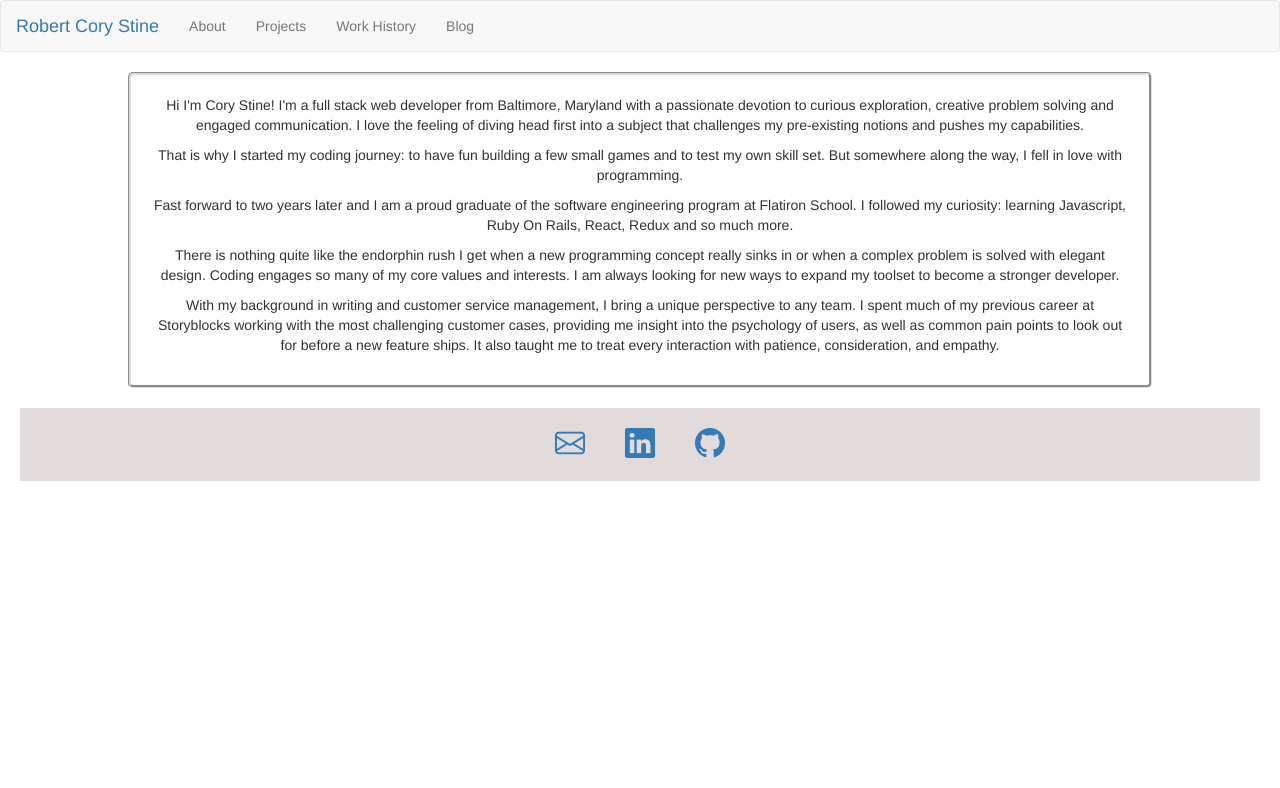
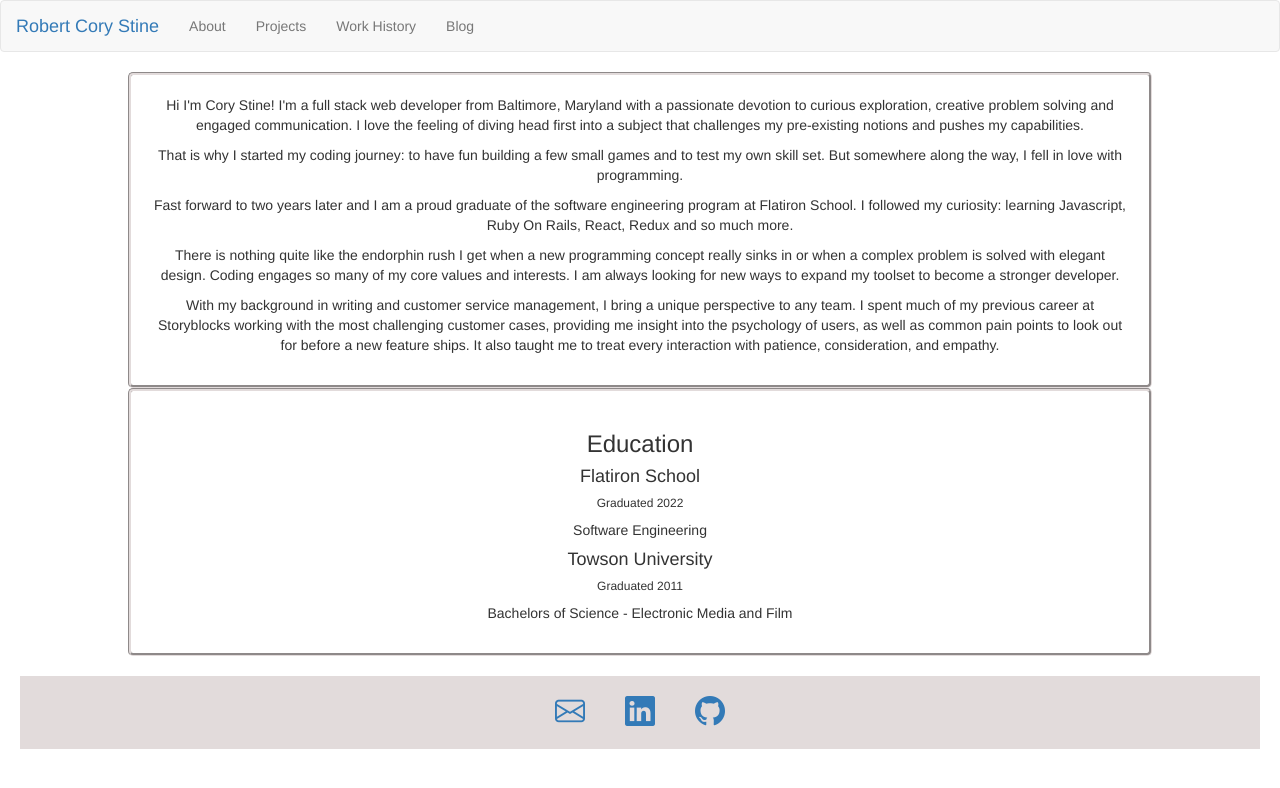
Before and after one commit to GoldenPavilion/portfolio, a React (Create React App) app: page /about in a window 1280 px wide. Shown: the top 788 px of the page. Built offline with nearby package versions, Linux system fonts and the light colour scheme.

Commit message:
added education box in about section

```diff
--- a/src/About.js
+++ b/src/About.js
@@ -10,6 +10,19 @@ const About = () => {
                 <p>There is nothing quite like the endorphin rush I get when a new programming concept really sinks in or when a complex problem is solved with elegant design. Coding engages so many of my core values and interests. I am always looking for new ways to expand my toolset to become a stronger developer.</p>
                 <p>With my background in writing and customer service management, I bring a unique perspective to any team. I spent much of my previous career at Storyblocks working with the most challenging customer cases, providing me insight into the psychology of users, as well as common pain points to look out for before a new feature ships. It also taught me to treat every interaction with patience, consideration, and empathy.</p>
             </div>
+            <div className="about-text">
+                <h3>Education</h3>
+                <div className="school">
+                    <h4>Flatiron School</h4>
+                    <h6>Graduated 2022</h6>
+                    <p>Software Engineering</p>
+                </div>
+                <div className="school">
+                    <h4>Towson University</h4>
+                    <h6>Graduated 2011</h6>
+                    <p>Bachelors of Science - Electronic Media and Film</p>
+                </div>
+            </div>
         </div>
     )
 }
```
